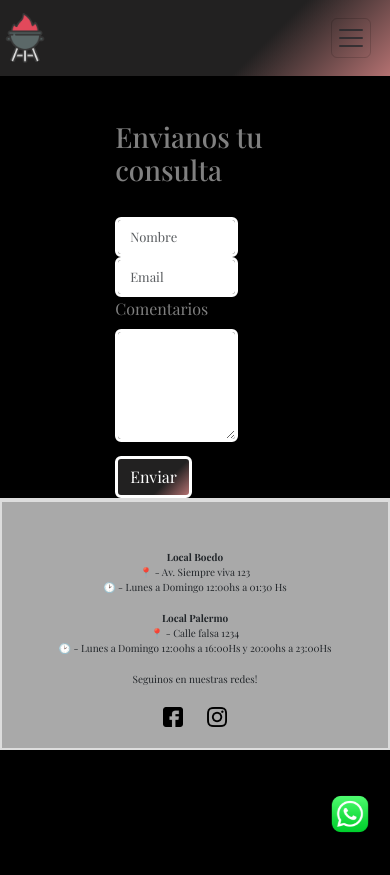
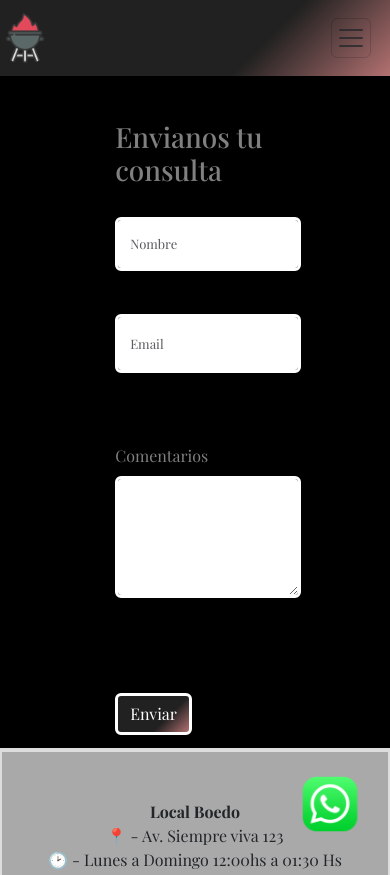
Before and after one commit to FacundoPalmieri/repo-fuego-buenos-aires, a website: page pages/contacto.html in a window 390 px wide. Shown: the top 875 px of the page. Before the commit the page ends 844 px from the top, so only its background shows below. Drawn offline with nearby package versions, Linux system fonts and the light colour scheme; a web font is replaced by a local one.

Commit message:
ajustes query

```diff
--- a/pages/contacto.html
+++ b/pages/contacto.html
@@ -69,13 +69,13 @@
                     <input type="text" class="form-control" placeholder="Nombre" aria-label="First name">
                 </div>
                 <div class="">
-                    <input type="text" class="form-control" placeholder="Email" aria-label="Last name">
+                    <input type="text" class="form-control mt-2" placeholder="Email" aria-label="Last name">
                 </div>
                 <div class="mb-3">
                     <label for="exampleFormControlTextarea1" class="form-label">Comentarios</label>
                     <textarea class="form-control" id="exampleFormControlTextarea1" rows="3"></textarea>
                 </div>
-                <div class="">
+                <div class="btn-container-contacto">
                     <button type="submit" class="btn btn-primary">Enviar</button>
                 </div>
             </div>
--- a/scss/bases/_generales.scss
+++ b/scss/bases/_generales.scss
@@ -3,6 +3,7 @@
     margin: 0;
     padding: 0;
     box-sizing: border-box; /* Hace que las dimensiones incluyan bordes y rellenos */
+
 }
 
 
--- a/scss/bases/_queries.scss
+++ b/scss/bases/_queries.scss
@@ -1,7 +1,9 @@
+@use '../bases/operaciones' as op;
 @media screen and (max-width: 991px) {
 
+
     .navbar-collapse {
-        background-color: #2c2c2c;
+        background: linear-gradient(op.$navbar-fondo);
 
         .navbar-nav {
             .nav-item {
@@ -129,6 +131,47 @@
         }
     }
 
+    /*Menú*/
+    .main-menu {
+        .row {
+            margin-top: 100px !important;
+        }
+    }
+
+
+    /*Contacto*/
+    .main-contacto {
+        .form-control {
+            width: 100%;
+        }
+    }
+
+    /*Reservas*/
+    .main-reservas {
+
+        h1 {
+            margin-top: 100px;
+        }
+
+        form {
+            margin-top: 30px;
+
+
+            .form-control {
+                width: 100%;
+            }
+
+        }
+
+    }
+
+
+
+
+
+
+
+
 }
 
 
@@ -146,8 +189,12 @@
             border-radius: 20px;
             object-fit: cover;
             text-align: center;
+            height: 100%;
 
             .navbar-brand {
+                height: 100%;
+                margin-bottom: 0px !important;
+
 
                 //Achica el logo
                 img {
@@ -186,11 +233,13 @@
             font-size: 13px;
             size: 5px;
 
+
         }
 
         .btn {
             font-size: 13px;
             size: 5px;
+
         }
     }
 
@@ -291,6 +340,57 @@
 
     }
 
+
+    /*Menú*/
+    .main-menu {
+        .row {
+            display: block !important;
+            margin-top: 100px !important;
+            justify-items: center;
+        }
+    }
+
+
+    /*Contacto*/
+    .main-contacto {
+        height: 75vh;
+
+        .container-fluid {
+            width: 100%;
+            margin: 0px;
+            padding: 0px;
+
+
+
+            .form-control {
+                width: 100%;
+                height: 100%;
+
+            }
+
+            .form-label {
+                margin-top: 40px;
+            }
+
+            .btn-container-contacto {
+                margin-top: 40px;
+            }
+        }
+
+    }
+
+
+    /*Reservas*/
+    .main-reservas {
+
+        .form-control {
+            width: 100%;
+        }
+    }
+
+    footer {
+        height: 400px;
+    }
 
 
 
@@ -498,58 +598,14 @@
     }
 
 
-    footer {
-        max-height: 100%;
-
-        .list-unstyled {
-            font-size: 10px;
-
-        }
-
-
-        .p-footer {
-            font-size: 10px !important;
-
-        }
-
-        .row {
-            .logo-face {
-                align-items: end;
-
-            }
-
-        }
-
-        img {
-            width: 20px !important;
-            height: 20px !important;
-        }
-
-
-        .whatsapp {
-            position: fixed;
-            text-align: end;
-            bottom: 10px;
-
-            img {
-                margin-right: 10px;
-                width: 40px !important;
-                height: 40px !important;
-            }
-
-        }
-    }
-
     .main-contacto {
         display: block;
         width: 100%;
-        height: 500px;
+        height: 750px;
         background-position: center;
         border-bottom: 2px solid #ddd;
         justify-content: center;
         align-items: center;
-        padding: 90px;
-
 
         h1 {
             padding: 0%;
@@ -562,6 +618,8 @@
 
         .container-fluid {
             display: block;
+            height: 100%;
+            width: 100%;
             padding: 0% !important;
             margin-left: 12% !important;
             justify-content: end;
@@ -574,14 +632,13 @@
             }
 
             .form-control {
-                height: 100%;
                 width: 100%;
+                height: 60%;
+
 
             }
 
-            .btn {
-                margin-top: 30px;
-            }
+
 
 
         }
@@ -592,8 +649,9 @@
 
 
 
-
-
+    footer {
+        height: 350px;
+    }
 
 
 }
--- a/scss/components/_main.scss
+++ b/scss/components/_main.scss
@@ -32,7 +32,7 @@
 
 .section2 {
     margin: 40px 20px 40px 20px;
-    width: 100%;
+    width: 98%;
     height: 320px;
     background-color: black;
     color: gainsboro;
@@ -68,7 +68,7 @@
 
     h3 {
         border-top: 1px solid #ddd;
-        background:linear-gradient(op.$navbar-fondo);
+        background: linear-gradient(op.$navbar-fondo);
         margin: 0%;
         @include op.border-bottom(1px);
     }
@@ -117,6 +117,7 @@
 
 .section2-nosotros {
     margin-bottom: 5%;
+
     .container-fluid {
         h5 {
             font-style: italic;
@@ -161,14 +162,14 @@
             width: 100%;
             align-items: center;
             justify-content: space-between;
-            margin-top: 1%;
+
 
             .card {
                 display: flex;
                 height: 520px;
                 position: static;
                 color: white;
-                background:linear-gradient(op.$navbar-fondo);
+                background: linear-gradient(op.$navbar-fondo);
                 border-radius: 10px;
 
                 .card-title {
@@ -176,10 +177,12 @@
                     font-style: italic;
 
                 }
-                h5{
+
+                h5 {
                     color: white;
                 }
-                p{
+
+                p {
                     color: white;
 
 
@@ -204,7 +207,7 @@
 .main-contacto {
     @extend %flex-center;
     width: 100%;
-    height: 500px;
+    height: 790px;
     background-position: center;
     @include op.border-bottom(2px);
 
@@ -215,7 +218,7 @@
     }
 
     .container-fluid {
-       @extend %flex-center;
+        @extend %flex-center;
         margin: 10%;
         max-height: 100%;
         width: 70%;
@@ -225,10 +228,12 @@
         .form-label {
             color: gray;
         }
+
         .form-control {
             margin-bottom: 5px;
         }
-        .btn{
+
+        .btn {
             @extend %button-styles;
         }
 
@@ -241,7 +246,7 @@
 
 .main-reservas {
     width: 100%;
-    height: 1000px;
+    height: 790px;
     background-position: center;
     @include op.border-bottom(2px);
     justify-content: center;
@@ -268,11 +273,11 @@
         max-width: 800px;
         margin: 0 auto;
 
-        .form-label{
+        .form-label {
             color: gray;
         }
 
-        .btn{
+        .btn {
             @extend %button-styles
         }
     }
```
Also changed, not shown: pages/menu.html (+2 -8 lines), css/estilos.css, scss/components/_footer.scss (line endings or trailing spaces), 1 other file.
